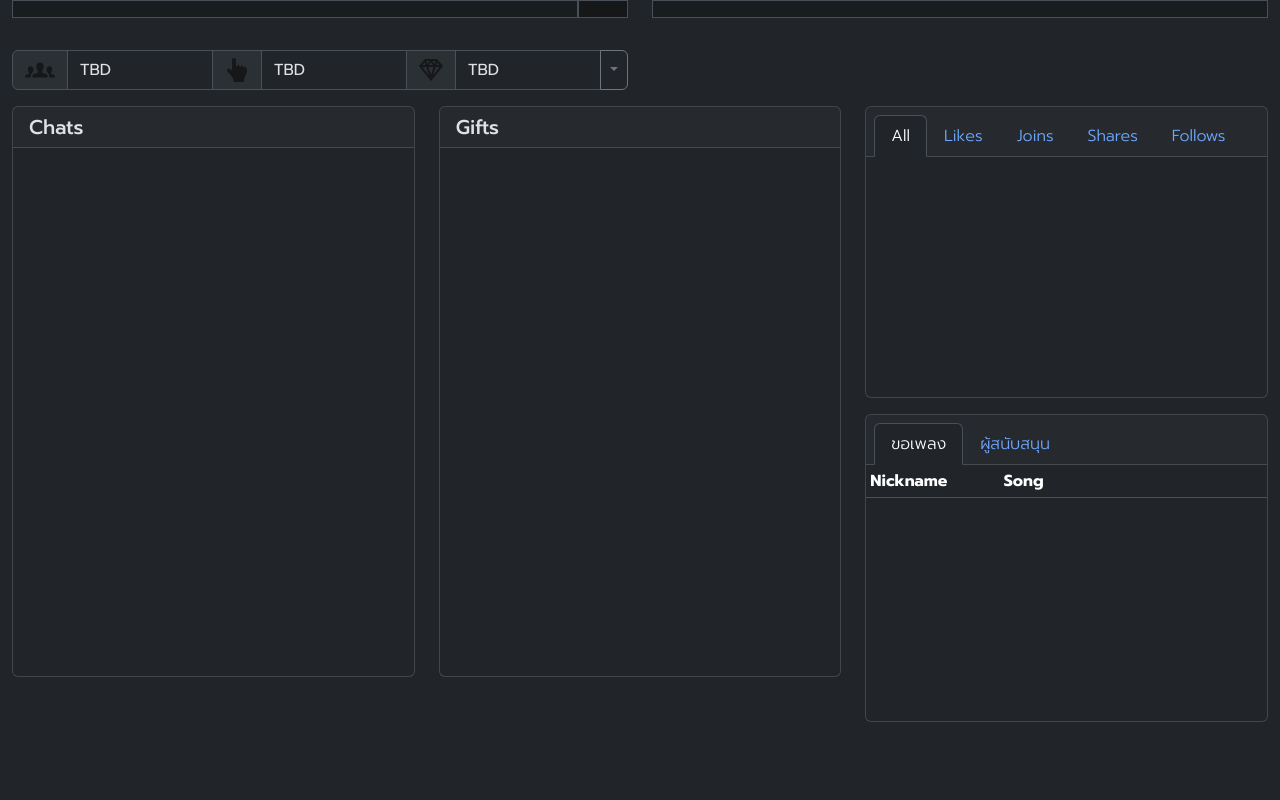
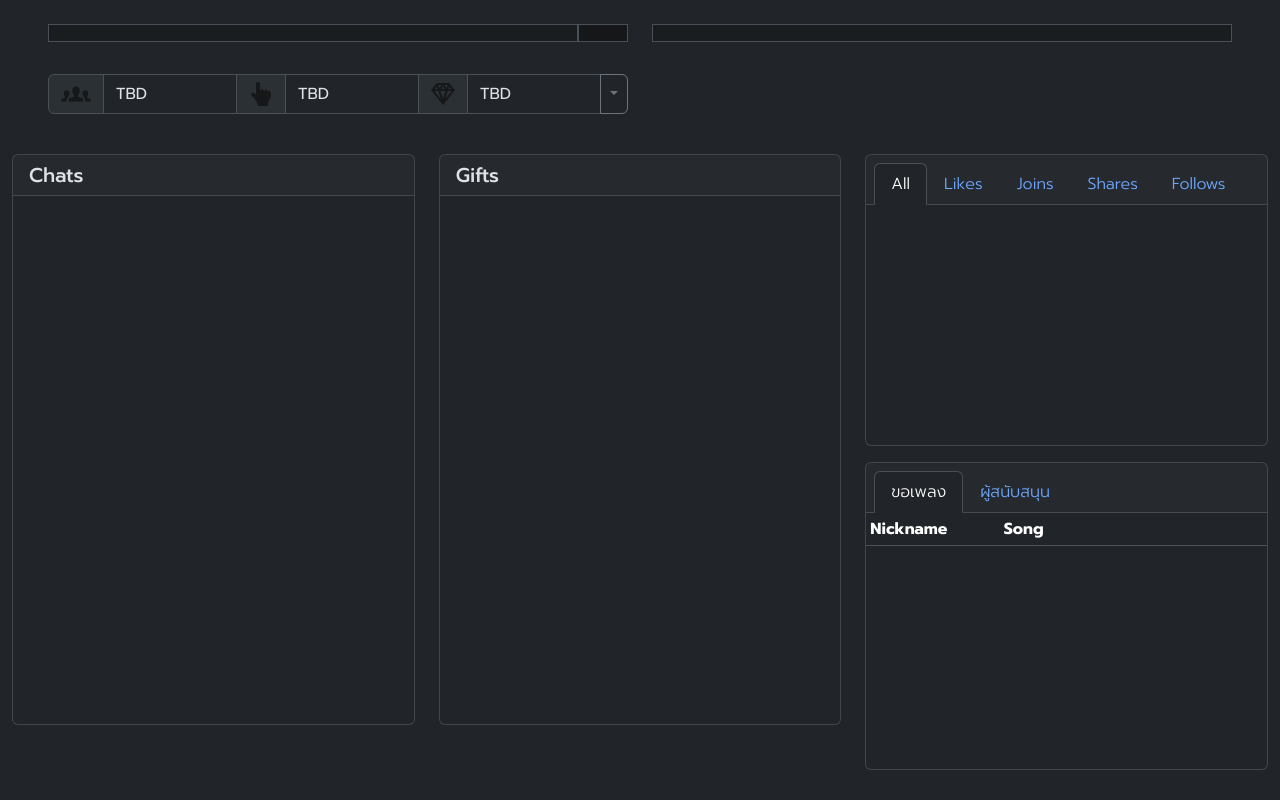
Before and after one commit to dekkeng/tiktok-live-bot, a website: page public/index.html in a window 1280 px wide. Drawn offline with nearby package versions, Linux system fonts and the light colour scheme; no server answers.

Commit message:
Add margin top

```diff
--- a/public/index.html
+++ b/public/index.html
@@ -77,7 +77,7 @@
 	</svg>-->
 </svg>
 <div class="container-fluid">
-	<div class="row">
+	<div class="row m-4">
 
 		<input type="hidden" class="form-control" id="uniqueIdInput" placeholder="username" value="ploy.lin">
 		<!--
```
